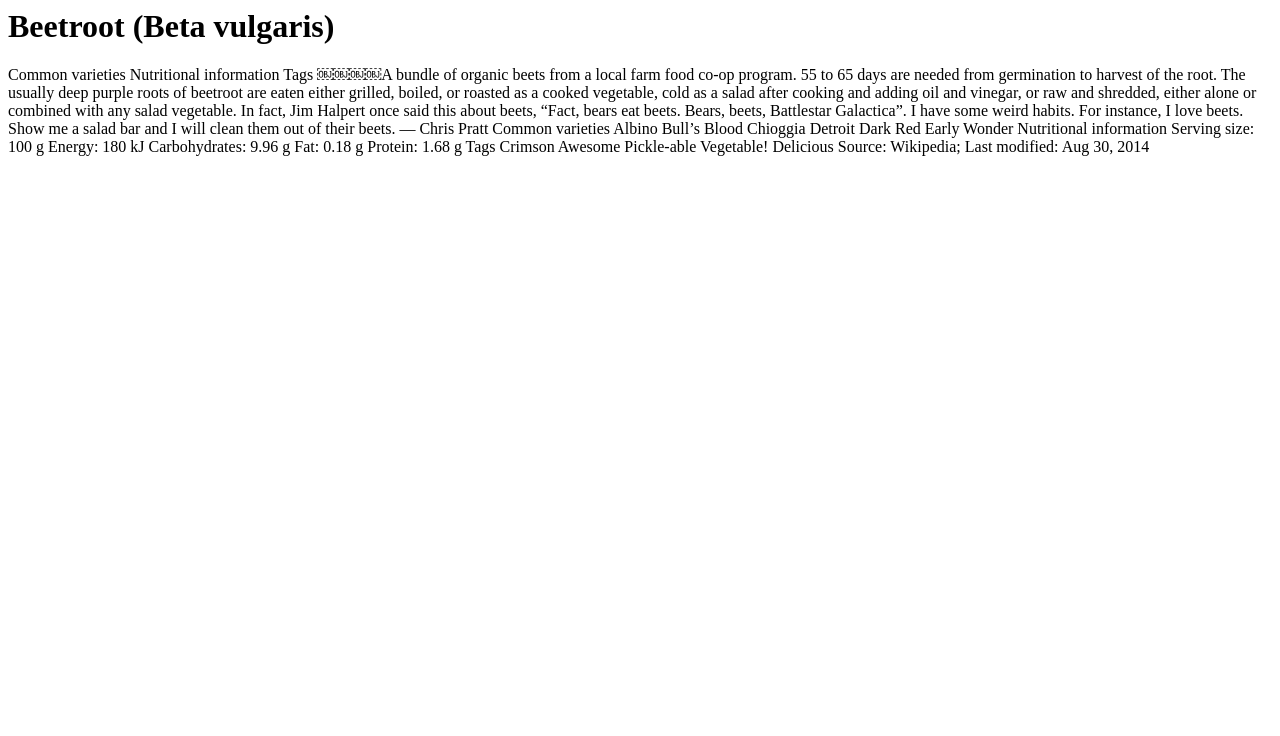
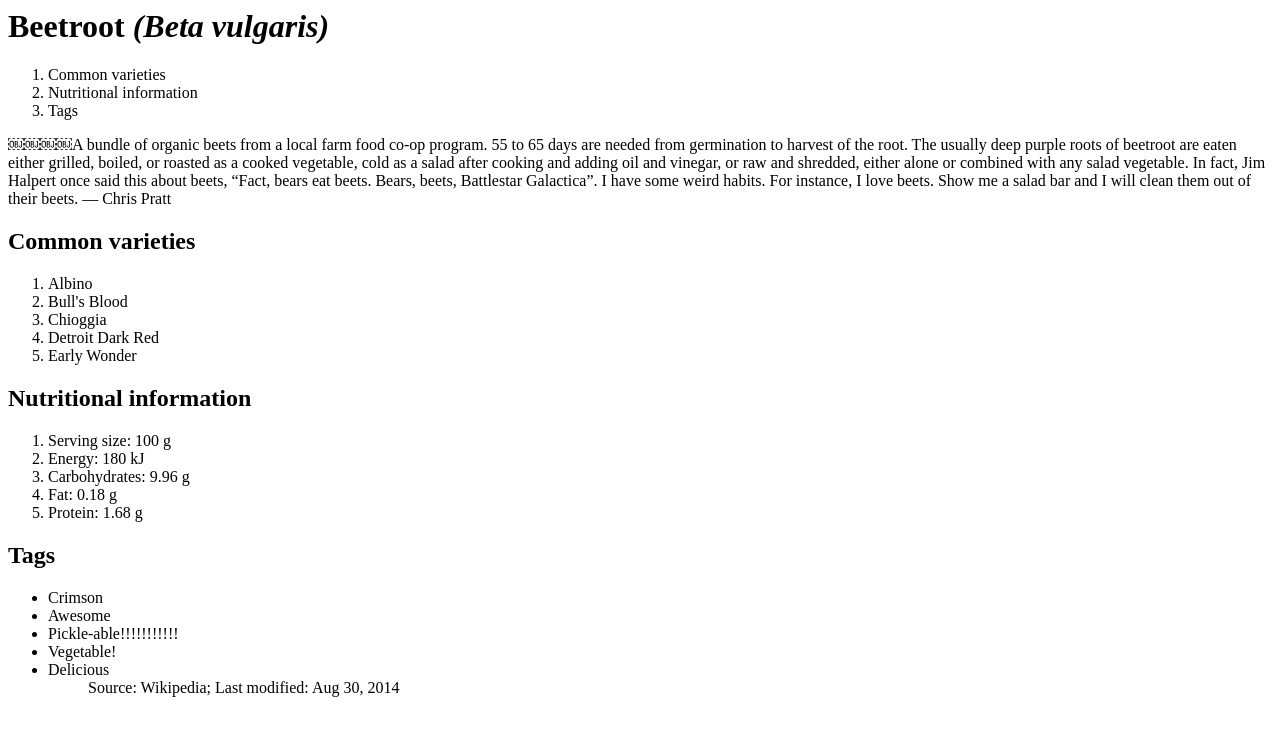
Before and after one commit to reachguy/intro-to-html, a plain HTML site: page index.html in a window 1280 px wide. Drawn offline with Linux system fonts and the light colour scheme.

Commit message:
Added subheads
Added subheads, with ordered lists and unordered lists.

```diff
--- a/index.html
+++ b/index.html
@@ -1,27 +1,43 @@
-<h1>Beetroot (Beta vulgaris)</h1>
-Common varieties
-Nutritional information
-Tags
+<h1>Beetroot <I>(Beta vulgaris)</I></h1>
+
+<ol>
+  <li>Common varieties</li>
+  <li>Nutritional information</li>
+  <li>Tags</li>
+</ol>
+
 ￼￼￼￼A bundle of organic beets from a local farm food co-op program.
 55 to 65 days are needed from germination to harvest of the root.
 The usually deep purple roots of beetroot are eaten either grilled, boiled, or roasted as a cooked vegetable, cold as a salad after cooking and adding oil and vinegar, or raw and shredded, either alone or combined with any salad vegetable.
 In fact, Jim Halpert once said this about beets, “Fact, bears eat beets. Bears, beets, Battlestar Galactica”.
 I have some weird habits. For instance, I love beets. Show me a salad bar and I will clean them out of their beets.
 — Chris Pratt
-Common varieties
-Albino
-Bull’s Blood Chioggia
-Detroit Dark Red Early Wonder
-Nutritional information
-Serving size: 100 g
-Energy: 180 kJ
-Carbohydrates: 9.96 g
-Fat: 0.18 g
-Protein: 1.68 g
-Tags
-Crimson
-Awesome
-Pickle-able
-Vegetable!
-Delicious
+
+<h2>Common varieties</h2>
+  <ol>
+    <li>Albino</li>
+    <li>Bull's Blood</li>
+    <li>Chioggia</li>
+    <li>Detroit Dark Red</li>
+    <li>Early Wonder</li>
+  </ol>
+
+<h2>Nutritional information</h2>
+  <ol>
+    <li>Serving size: 100 g</li>
+    <li>Energy: 180 kJ</li>
+    <li>Carbohydrates: 9.96 g</li>
+    <li>Fat: 0.18 g</li>
+    <li>Protein: 1.68 g</li>
+  </ol>
+
+<h2>Tags</h2>
+  <ul>
+    <li>Crimson</li>
+    <li>Awesome</li>
+    <li>Pickle-able!!!!!!!!!!!</li>
+    <li>Vegetable!</li>
+    <li>Delicious</li>
+    <ul>
+
 Source: Wikipedia; Last modified: Aug 30, 2014
```
